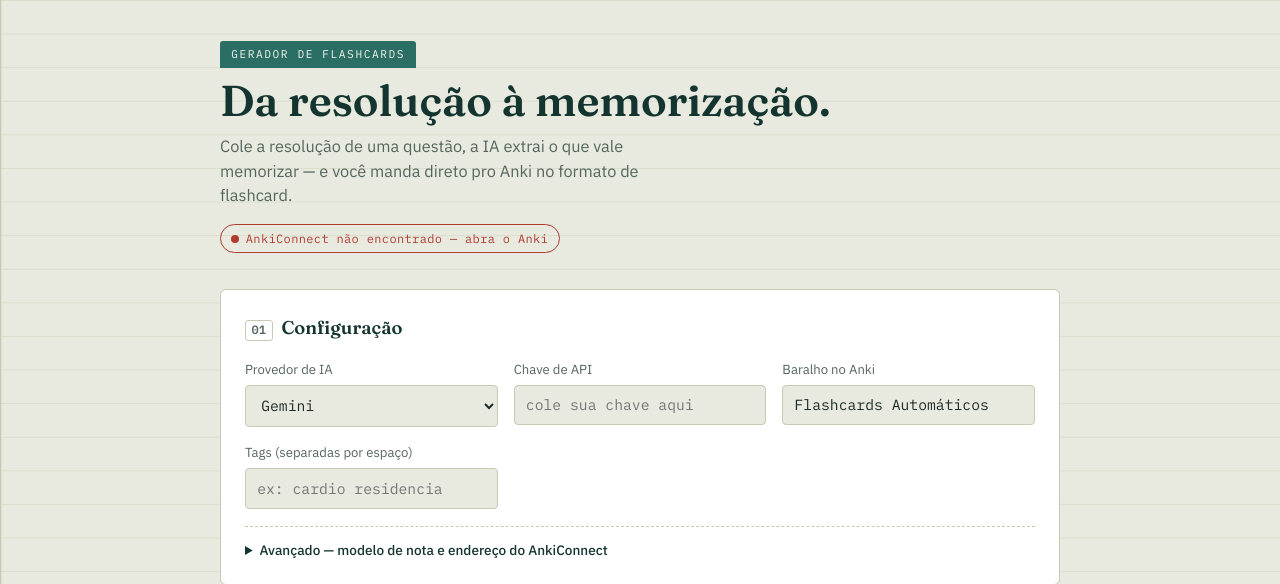
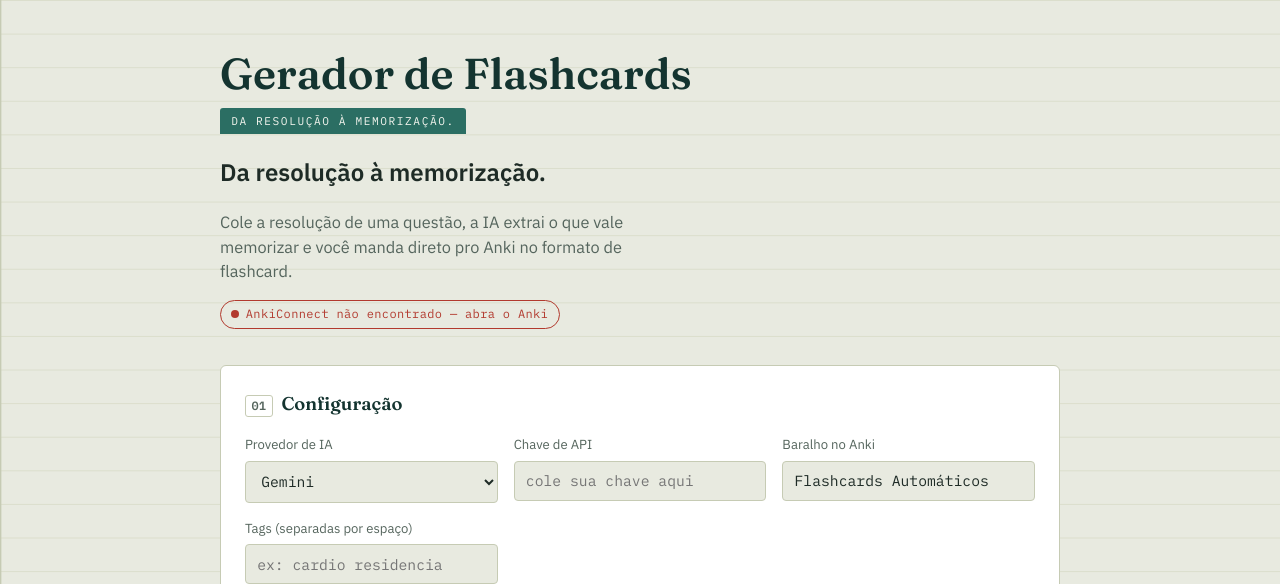
Before and after one commit to francescoconsonni/francards, a Flask app: page / in a window 1280 px wide. Shown: the top 584 px of the page. Run offline with Flask 3, Linux system fonts and the light colour scheme; data that the repository does not hold is empty; some libraries are stand-ins or nearby versions.

Commit message:
index.html

```diff
--- a/templates/index.html
+++ b/templates/index.html
@@ -16,9 +16,10 @@
 <div class="page">
 
   <header class="masthead">
-    <span class="tab">Gerador&nbsp;de Flashcards</span>
-    <h1>Da resolução à memorização.</h1>
-    <p class="sub">Cole a resolução de uma questão, a IA extrai o que vale memorizar — e você manda direto pro Anki no formato de flashcard.</p>
+    <h1>Gerador&nbsp;de Flashcards</h1>
+    <span class="tab">Da resolução à memorização.</span>
+    <h2>Da resolução à memorização.</h2>
+    <p class="sub">Cole a resolução de uma questão, a IA extrai o que vale memorizar e você manda direto pro Anki no formato de flashcard.</p>
     <span id="ankiStatus" class="status-pill" data-state="checking">verificando AnkiConnect…</span>
   </header>
 
@@ -67,7 +68,7 @@
           </label>
           <label class="field">
             <span>Endereço do AnkiConnect</span>
-            <input type="text" id="ankiUrl" value="http://127.0.0.1:8765" autocomplete="off" spellcheck="false">
+            <input type="text" id="ankiUrl" value="https://jarvis-lenovo.tail5a31ce.ts.net/" autocomplete="off" spellcheck="false">
           </label>
           <label class="field">
             <span>Chave do AnkiConnect</span>
```
